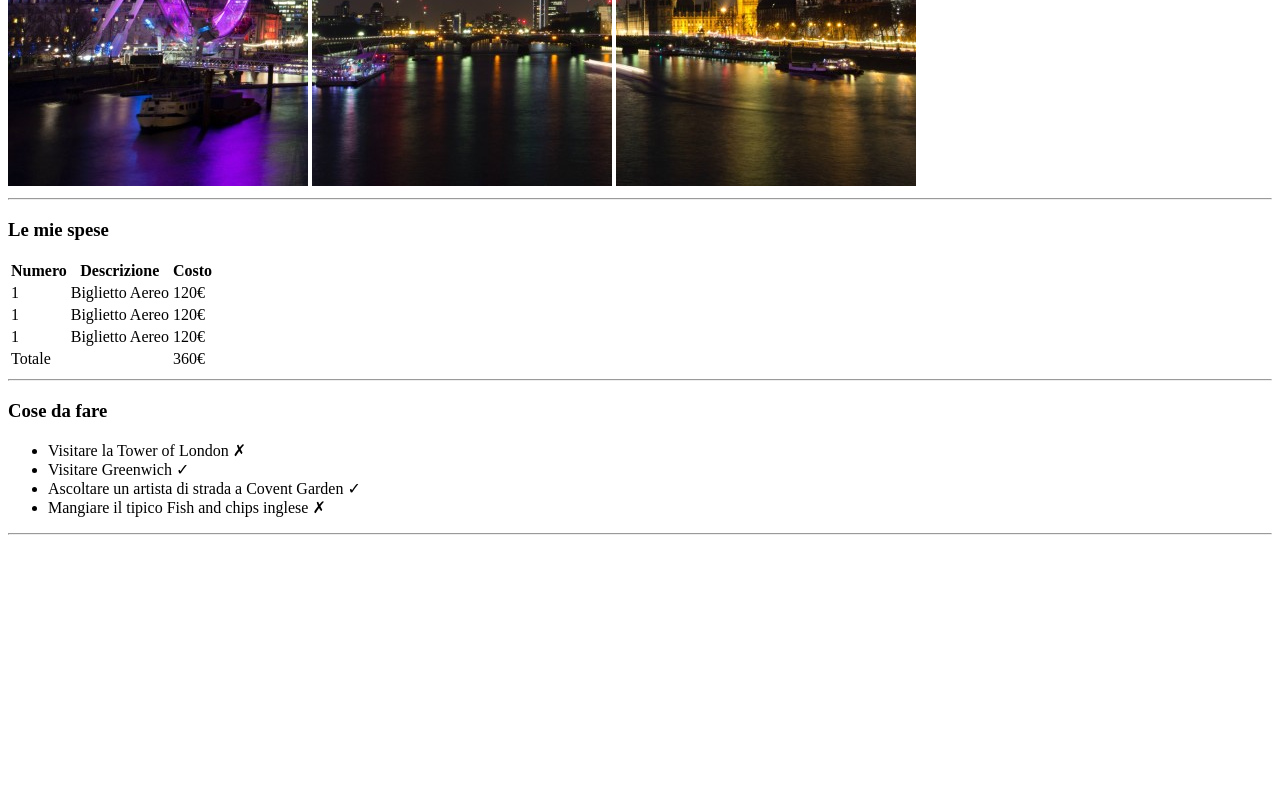
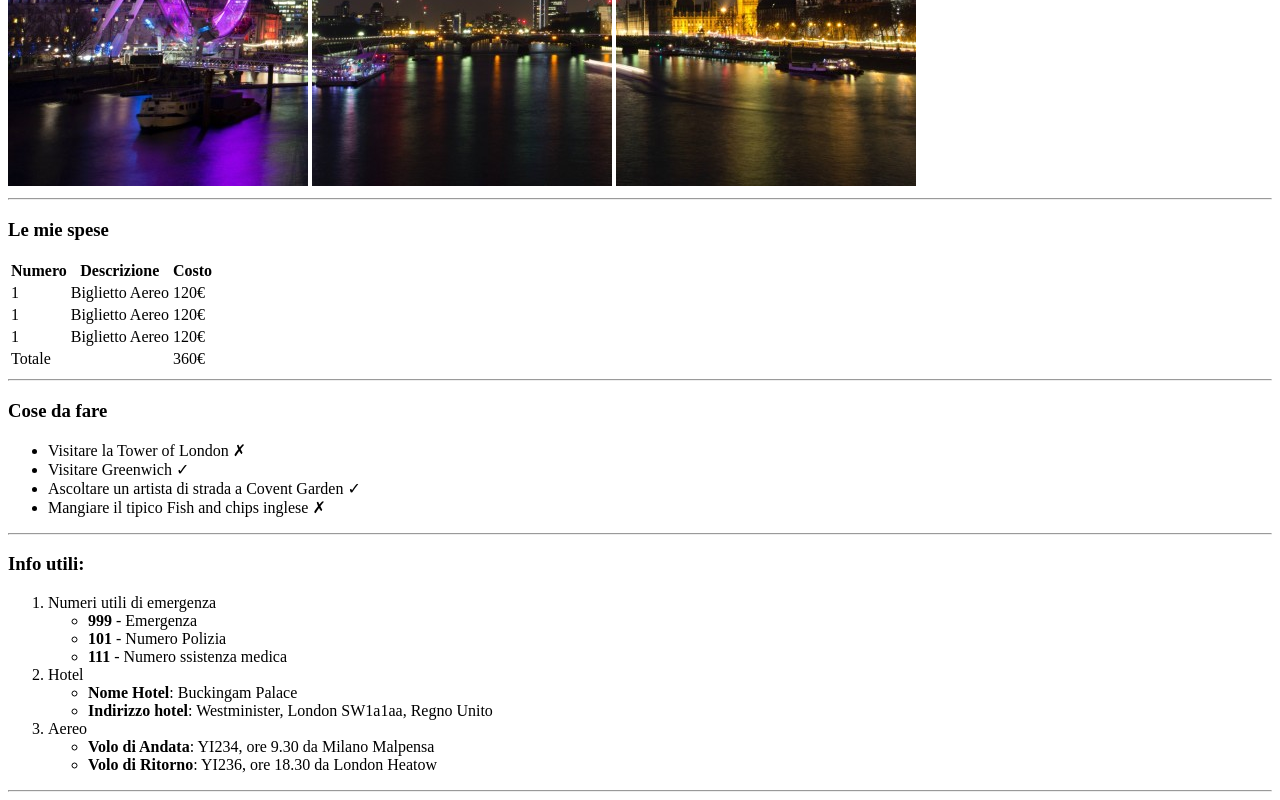
Before and after one commit to Gabriele-Viola/html-london-trip, a plain HTML site: page index.html in a window 1280 px wide. Shown: the part 494-1294 px from the top of the page. Before the commit the page ends 1037 px from the top, so only its background shows below. Drawn offline with Linux system fonts and the light colour scheme.

Commit message:
upgrade Contacts

```diff
--- a/index.html
+++ b/index.html
@@ -74,7 +74,29 @@
             </ul>
         </section>
         <hr>
-
+        <!-- contatti -->
+        <section>
+            <h3>Info utili:</h3>
+            <ol>
+                <li>Numeri utili di emergenza</li>
+                <ul>
+                    <li><strong>999</strong> - Emergenza</li>
+                    <li><strong>101</strong> - Numero Polizia</li>
+                    <li><strong>111</strong> - Numero ssistenza medica</li>
+                </ul>
+                <li>Hotel</li>
+                <ul>
+                    <li><strong>Nome Hotel</strong>: Buckingam Palace</li>
+                    <li><strong>Indirizzo hotel</strong>: Westminister, London SW1a1aa, Regno Unito</li>
+                </ul>
+                <li>Aereo</li>
+                <ul>
+                    <li><strong>Volo di Andata</strong>: YI234, ore 9.30 da Milano Malpensa</li>
+                    <li><strong>Volo di Ritorno</strong>: YI236, ore 18.30 da London Heatow</li>
+                </ul>
+            </ol>
+        </section>
+        <hr>
 
     </main>
 
```
